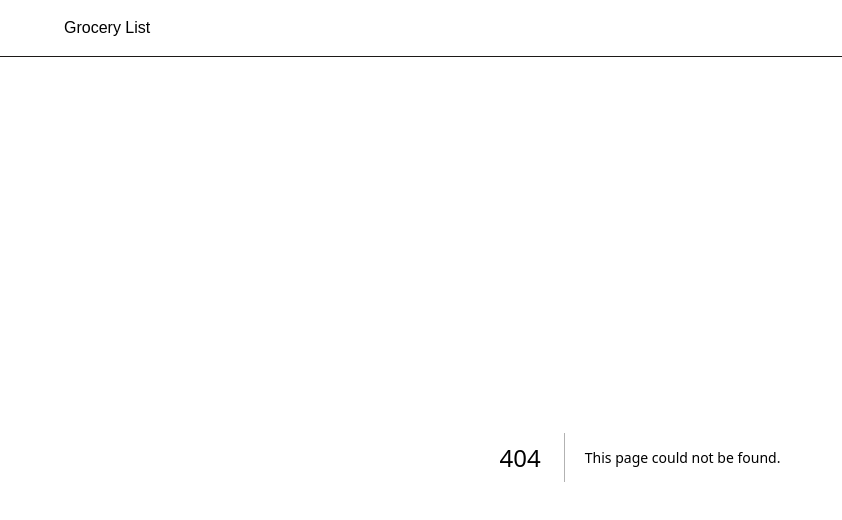
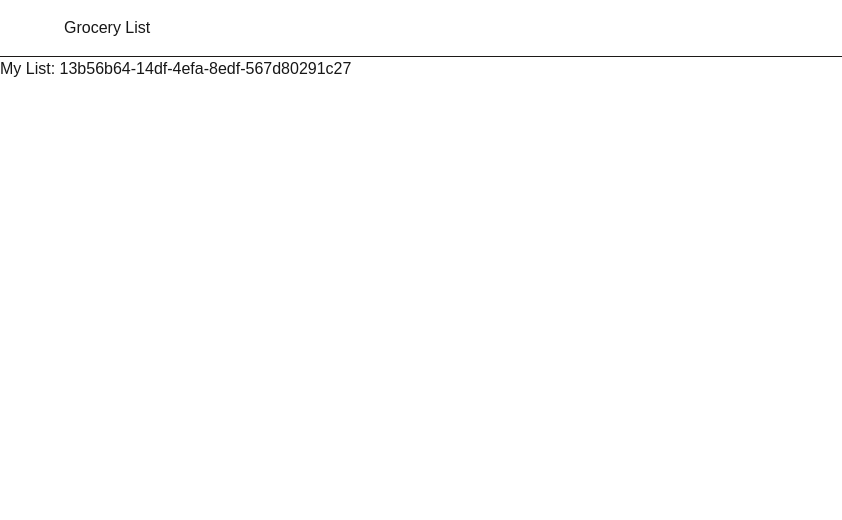
Before and after one commit to HiddenAbilitree/cs321-grocery, a Next.js app in the folder frontend/: page /lists/13b56b64-14df-4efa-8edf-567d80291c27 in a window 1280 px wide. Before the commit this address had no page. Shown: the top 520 px of the page, without its empty margins (0-842 px from the left). Built offline with nearby package versions, Linux system fonts and the light colour scheme.

Commit message:
feat: dynamic routes for lists

```diff
--- /dev/null
+++ b/frontend/app/lists/[id]/page.tsx
@@ -0,0 +1,8 @@
+export default async function Page({
+  params,
+}: {
+  params: Promise<{ id: string }>;
+}) {
+  const { id } = await params;
+  return <div>My List: {id}</div>;
+}
--- a/frontend/next.config.ts
+++ b/frontend/next.config.ts
@@ -3,6 +3,7 @@ import type { NextConfig } from 'next';
 const nextConfig: NextConfig = {
   /* config options here */
   reactCompiler: true,
+  typedRoutes: true,
 };
 
 export default nextConfig;
```
